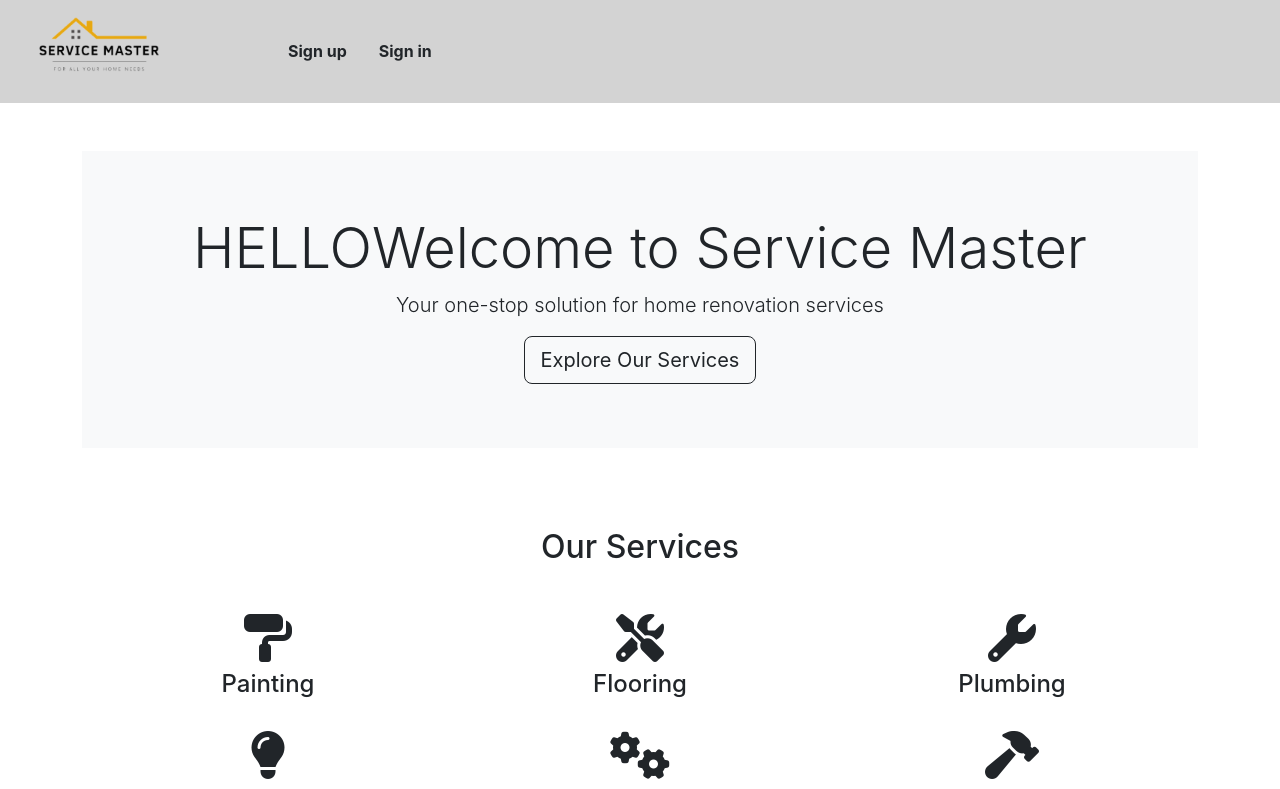
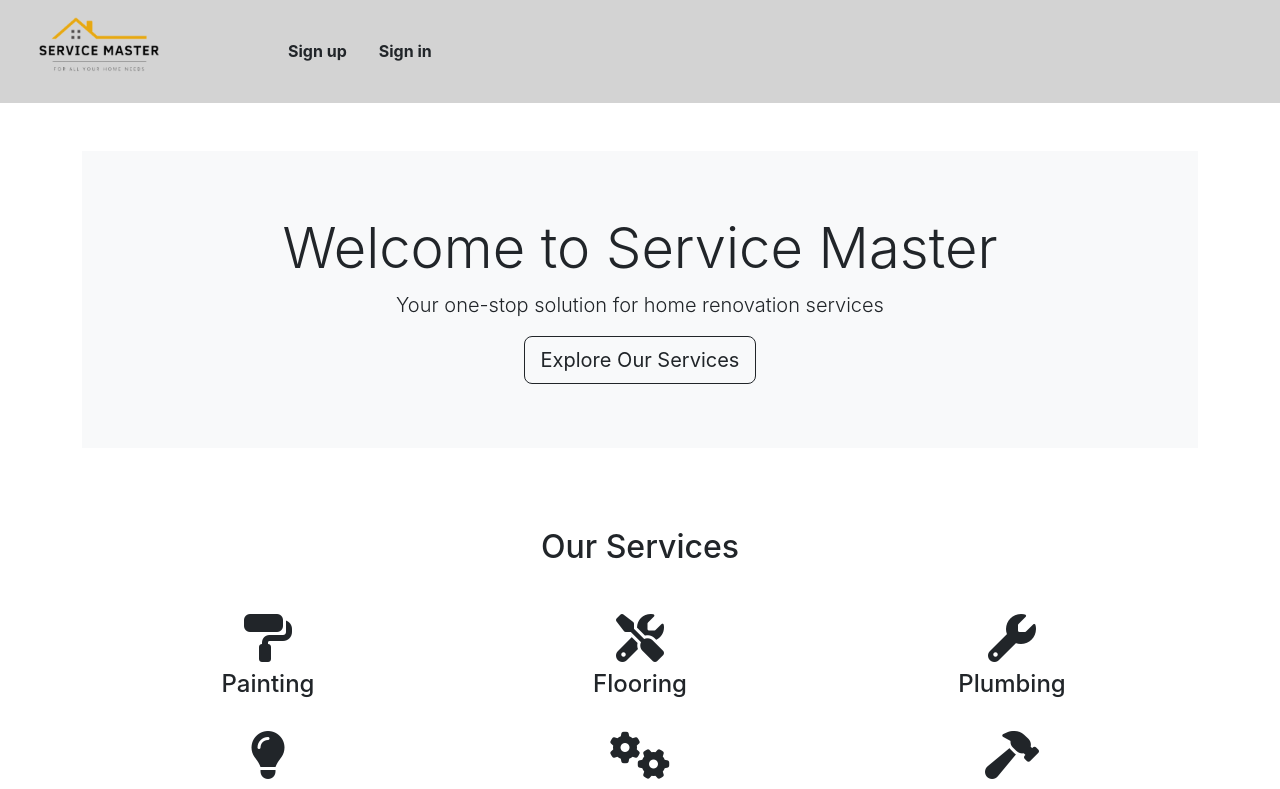
Before and after one commit to 95tuanle/service-master-react, a React (Create React App) app: page / in a window 1280 px wide. Shown: the top 789 px of the page. Built offline with nearby package versions, Linux system fonts and the light colour scheme.

Commit message:
clean up

```diff
--- a/src/pages/Home.tsx
+++ b/src/pages/Home.tsx
@@ -5,7 +5,7 @@ const Home = () => {
         <>
             <div className="jumbotron jumbotron-fluid text-center bg-light">
                 <div className="container">
-                    <h1 className="display-4">HELLOWelcome to Service Master</h1>
+                    <h1 className="display-4">Welcome to Service Master</h1>
                     <p className="lead">Your one-stop solution for home renovation services</p>
                     <a href="#services" className="btn btn-outline-dark btn-lg">Explore Our Services</a>
                 </div>
```
Also changed, not shown: firebase.json.
